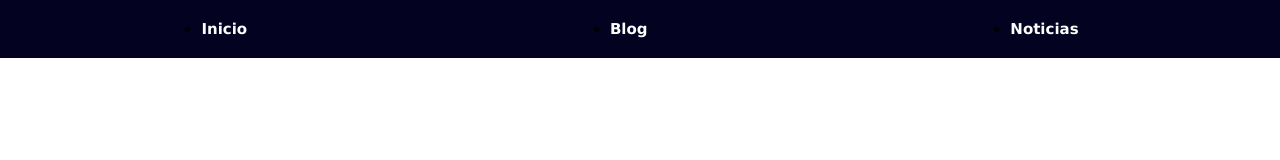
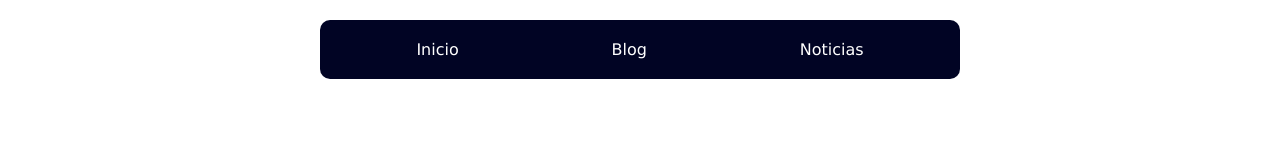
Before and after one commit to hithelex/test-raptor, a plain HTML site: page index.html in a window 1280 px wide. Drawn offline with Linux system fonts and the light colour scheme.

Commit message:
Cambios de diseño

```diff
--- a/index.css
+++ b/index.css
@@ -4,22 +4,22 @@
 }
 
 nav{
-    background-color: rgb(3, 2, 32);
+    margin-top: 20px;
+   display: flex;
+   justify-content: space-around;
 }
 
-ul{
+.nav{
+    width: 600px;
+    background-color: rgb(1, 4, 36);
     display: flex;
+    justify-content: space-around;
     padding: 20px;
-    justify-content: space-around;
-}
-li{
-    text-align: center;
+    border-radius: 10px;
 }
 
-li a{
+.nav a{
     color: white;
-    font-size: 15px;
-    font-weight: 800;
     font-family: Verdana, Geneva, Tahoma, sans-serif;
     text-decoration: none;
 }
--- a/index.html
+++ b/index.html
@@ -4,16 +4,22 @@
     <meta charset="UTF-8">
     <meta http-equiv="X-UA-Compatible" content="IE=edge">
     <meta name="viewport" content="width=device-width, initial-scale=1.0">
-    <title>Document</title>
+    <title>Edin huingo ignacio</title>
     <link rel="stylesheet" href="index.css">
 </head>
 <body>
     <nav>
-        <ul>
-            <li><a href="">Inicio</a></li>
-            <li><a href="">Blog</a></li>
-            <li><a href="">Noticias</a></li>
-        </ul>
+        <div class="nav">
+            <div>
+                <a href="">Inicio</a>
+             </div>
+             <div>
+                <a href="">Blog</a>
+             </div>
+             <div>
+                <a href="">Noticias</a>
+             </div>
+        </div>
     </nav>
 </body>
 </html>
```
